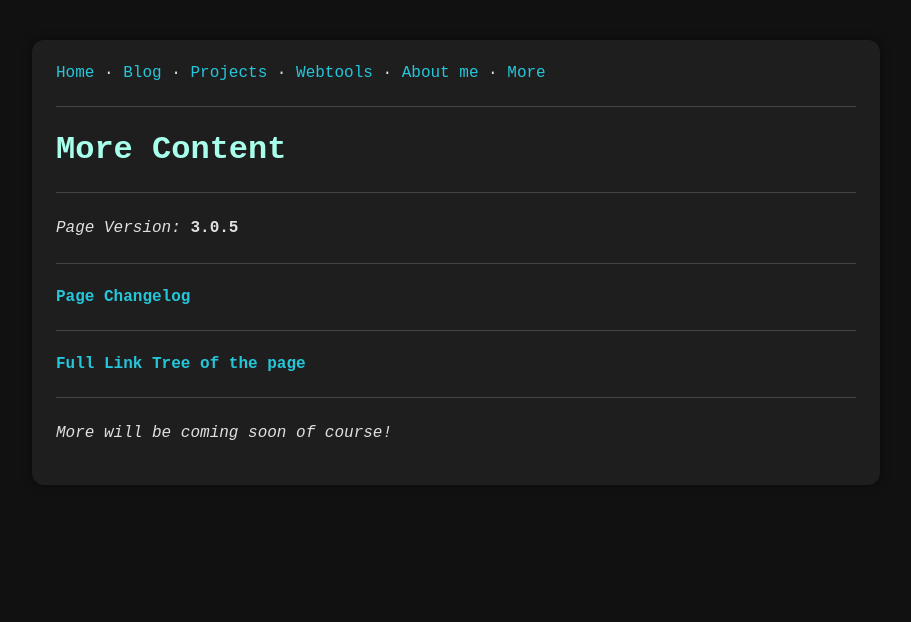
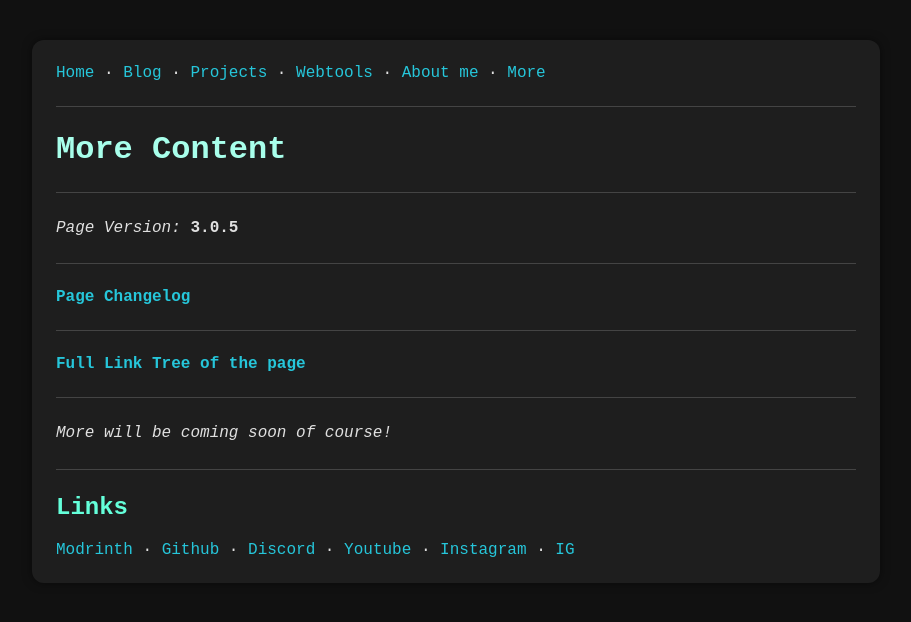
Before and after one commit to ShadowDara/Shadowdara.github.io, a Vue app: page /#/more in a window 1280 px wide. Shown: the top 622 px of the page, without its empty margins (184-1095 px from the left). Built offline with nearby package versions, Linux system fonts and the light colour scheme.

Commit message:
Update More.vue

```diff
--- a/src/pages/main/More.vue
+++ b/src/pages/main/More.vue
@@ -8,8 +8,12 @@
     <b><a href="/#/more/page_linktree">Full Link Tree of the page</a></b>
     <hr>
     <p><i>More will be coming soon of course!</i></p>
+    <hr>
+    <h2>Links</h2>
+    <links_base />
 </template>
 
 <script setup>
 import version from '@/components/page_version.vue'
+import links_base from '@/components/links_base.vue';
 </script>
```
